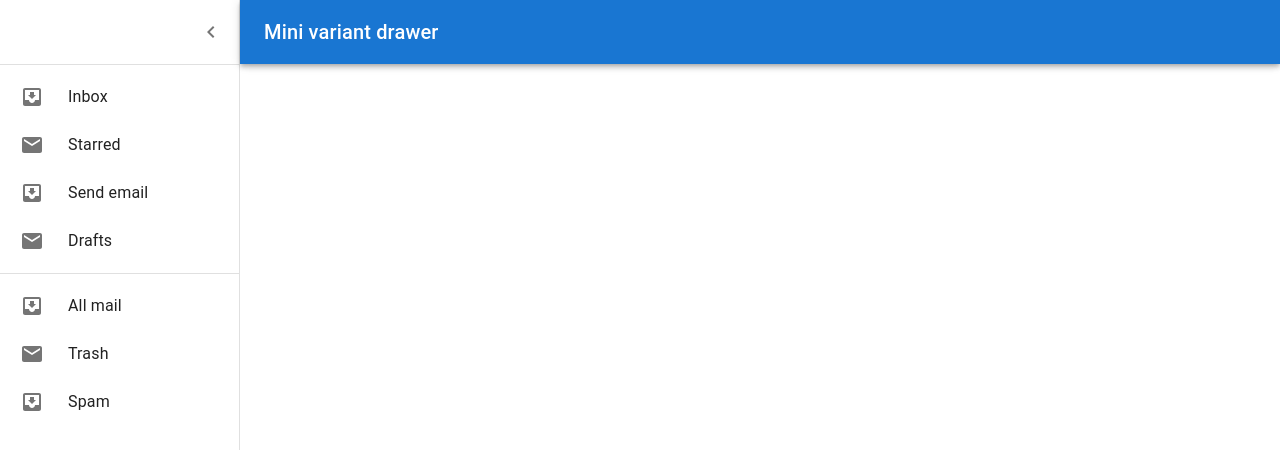
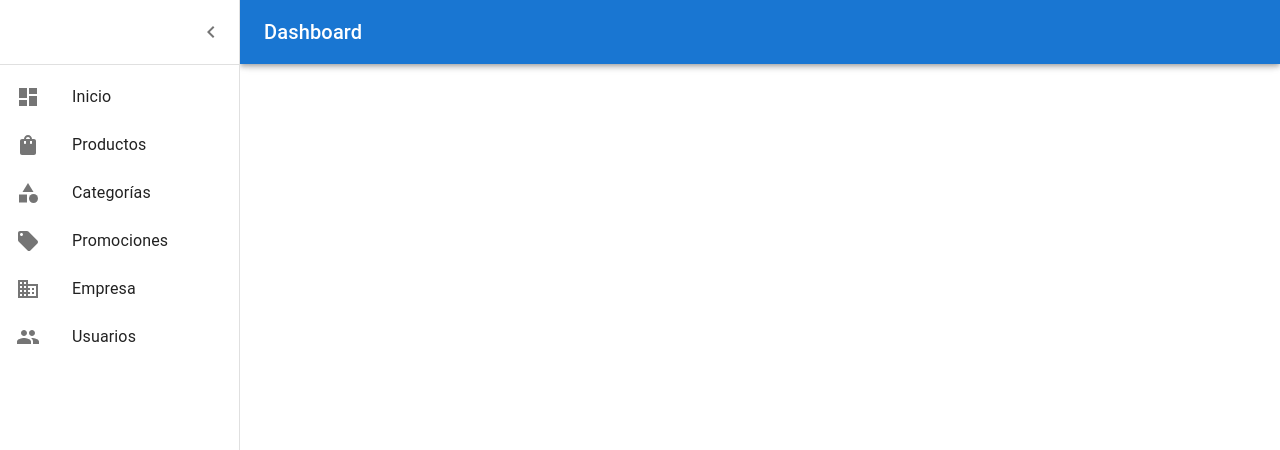
Before and after one commit to RamaFurtado/Dashboard, a React (Vite) app: page / in a window 1280 px wide. Both pictures are taken after a click on the button "open drawer". Shown: the top 450 px of the page. Built offline with nearby package versions, Linux system fonts and the light colour scheme.

Commit message:
añadidos íconos del sidebar

```diff
--- a/src/components/ui/sidebar/Sidebar.tsx
+++ b/src/components/ui/sidebar/Sidebar.tsx
@@ -1,11 +1,11 @@
 import * as React from 'react';
-import { styled, useTheme, Theme, CSSObject } from '@mui/material/styles';
+import { styled, useTheme } from '@mui/material/styles';
 import Box from '@mui/material/Box';
-import MuiDrawer from '@mui/material/Drawer';
+import Drawer from '@mui/material/Drawer';
+import CssBaseline from '@mui/material/CssBaseline';
 import MuiAppBar, { AppBarProps as MuiAppBarProps } from '@mui/material/AppBar';
 import Toolbar from '@mui/material/Toolbar';
 import List from '@mui/material/List';
-import CssBaseline from '@mui/material/CssBaseline';
 import Typography from '@mui/material/Typography';
 import Divider from '@mui/material/Divider';
 import IconButton from '@mui/material/IconButton';
@@ -18,47 +18,32 @@ import ListItemIcon from '@mui/material/ListItemIcon';
 import ListItemText from '@mui/material/ListItemText';
 import InboxIcon from '@mui/icons-material/MoveToInbox';
 import MailIcon from '@mui/icons-material/Mail';
-
-import AutoAwesomeMosaicSharpIcon from '@mui/icons-material/AutoAwesomeMosaicSharp';
-import BusinessSharpIcon from '@mui/icons-material/BusinessSharp';
-import StoreSharpIcon from '@mui/icons-material/StoreSharp';
-import RestaurantSharpIcon from '@mui/icons-material/RestaurantSharp';
-import ReceiptSharpIcon from '@mui/icons-material/ReceiptSharp';
-import PeopleAltSharpIcon from '@mui/icons-material/PeopleAltSharp';
-import LocalOfferSharpIcon from '@mui/icons-material/LocalOfferSharp';
-import QueryStatsSharpIcon from '@mui/icons-material/QueryStatsSharp';
-
+import DashboardIcon from '@mui/icons-material/Dashboard';
+import ShoppingBagIcon from '@mui/icons-material/ShoppingBag';
+import CategoryIcon from '@mui/icons-material/Category';
+import LocalOfferIcon from '@mui/icons-material/LocalOffer';
+import DomainIcon from '@mui/icons-material/Domain';
+import GroupIcon from '@mui/icons-material/Group';
 
 const drawerWidth = 240;
 
-const openedMixin = (theme: Theme): CSSObject => ({
-  width: drawerWidth,
-  transition: theme.transitions.create('width', {
-    easing: theme.transitions.easing.sharp,
-    duration: theme.transitions.duration.enteringScreen,
-  }),
-  overflowX: 'hidden',
-});
-
-const closedMixin = (theme: Theme): CSSObject => ({
-  transition: theme.transitions.create('width', {
+const Main = styled('main', { shouldForwardProp: (prop) => prop !== 'open' })<{
+  open?: boolean;
+}>(({ theme, open }) => ({
+  flexGrow: 1,
+  padding: theme.spacing(3),
+  transition: theme.transitions.create('margin', {
     easing: theme.transitions.easing.sharp,
     duration: theme.transitions.duration.leavingScreen,
   }),
-  overflowX: 'hidden',
-  width: `calc(${theme.spacing(7)} + 1px)`,
-  [theme.breakpoints.up('sm')]: {
-    width: `calc(${theme.spacing(8)} + 1px)`,
-  },
-});
-
-const DrawerHeader = styled('div')(({ theme }) => ({
-  display: 'flex',
-  alignItems: 'center',
-  justifyContent: 'flex-end',
-  padding: theme.spacing(0, 1),
-  // necessary for content to be below app bar
-  ...theme.mixins.toolbar,
+  marginLeft: `-${drawerWidth}px`,
+  ...(open && {
+    transition: theme.transitions.create('margin', {
+      easing: theme.transitions.easing.easeOut,
+      duration: theme.transitions.duration.enteringScreen,
+    }),
+    marginLeft: 0,
+  }),
 }));
 
 interface AppBarProps extends MuiAppBarProps {
@@ -68,39 +53,72 @@ interface AppBarProps extends MuiAppBarProps {
 const AppBar = styled(MuiAppBar, {
   shouldForwardProp: (prop) => prop !== 'open',
 })<AppBarProps>(({ theme, open }) => ({
-  zIndex: theme.zIndex.drawer + 1,
-  transition: theme.transitions.create(['width', 'margin'], {
+  transition: theme.transitions.create(['margin', 'width'], {
     easing: theme.transitions.easing.sharp,
     duration: theme.transitions.duration.leavingScreen,
   }),
   ...(open && {
-    marginLeft: drawerWidth,
     width: `calc(100% - ${drawerWidth}px)`,
-    transition: theme.transitions.create(['width', 'margin'], {
-      easing: theme.transitions.easing.sharp,
+    marginLeft: `${drawerWidth}px`,
+    transition: theme.transitions.create(['margin', 'width'], {
+      easing: theme.transitions.easing.easeOut,
       duration: theme.transitions.duration.enteringScreen,
     }),
   }),
 }));
 
-const Drawer = styled(MuiDrawer, { shouldForwardProp: (prop) => prop !== 'open' })(
-  ({ theme, open }) => ({
-    width: drawerWidth,
-    flexShrink: 0,
-    whiteSpace: 'nowrap',
-    boxSizing: 'border-box',
-    ...(open && {
-      ...openedMixin(theme),
-      '& .MuiDrawer-paper': openedMixin(theme),
-    }),
-    ...(!open && {
-      ...closedMixin(theme),
-      '& .MuiDrawer-paper': closedMixin(theme),
-    }),
-  }),
-);
+const DrawerHeader = styled('div')(({ theme }) => ({
+  display: 'flex',
+  alignItems: 'center',
+  padding: theme.spacing(0, 1),
+  // necessary for content to be below app bar
+  ...theme.mixins.toolbar,
+  justifyContent: 'flex-end',
+}));
 
-export default function MiniDrawer() {
+// ----------------------------------------------CODIGO POR NOSOTROS------------------------------------------------
+
+interface IDashboardItem {
+  text: string,
+  icon: JSX.Element,
+}
+
+interface IDashboard {
+  list: IDashboardItem[]
+}
+
+const dashboardItems: IDashboard = {
+  list: [
+    {
+      text: 'Inicio',
+      icon: <DashboardIcon />
+    },
+    {
+      text: 'Productos',
+      icon: <ShoppingBagIcon />
+    },
+    {
+      text: 'Categorías',
+      icon: <CategoryIcon />
+    },
+    {
+      text: 'Promociones',
+      icon: <LocalOfferIcon />
+    },
+    {
+      text: 'Empresa',
+      icon: <DomainIcon />
+    },
+    {
+      text: 'Usuarios',
+      icon: <GroupIcon />
+    }
+  ]
+}
+
+//-------------------------------------------------------------------------------------------------------------
+
+export default function PersistentDrawerLeft() {
   const theme = useTheme();
   const [open, setOpen] = React.useState(false);
 
@@ -122,79 +140,48 @@ export default function MiniDrawer() {
             aria-label="open drawer"
             onClick={handleDrawerOpen}
             edge="start"
-            sx={{
-              marginRight: 5,
-              ...(open && { display: 'none' }),
-            }}
+            sx={{ mr: 2, ...(open && { display: 'none' }) }}
           >
             <MenuIcon />
           </IconButton>
           <Typography variant="h6" noWrap component="div">
-            Mini variant drawer
+            Dashboard
           </Typography>
         </Toolbar>
       </AppBar>
-      <Drawer variant="permanent" open={open}>
+      <Drawer
+        sx={{
+          width: drawerWidth,
+          flexShrink: 0,
+          '& .MuiDrawer-paper': {
+            width: drawerWidth,
+            boxSizing: 'border-box',
+          },
+        }}
+        variant="persistent"
+        anchor="left"
+        open={open}
+      >
         <DrawerHeader>
           <IconButton onClick={handleDrawerClose}>
-            {theme.direction === 'rtl' ? <ChevronRightIcon /> : <ChevronLeftIcon />}
+            {theme.direction === 'ltr' ? <ChevronLeftIcon /> : <ChevronRightIcon />}
           </IconButton>
         </DrawerHeader>
         <Divider />
         <List>
-          {['Inbox', 'Starred', 'Send email', 'Drafts'].map((text, index) => (
-            <ListItem key={text} disablePadding sx={{ display: 'block' }}>
-              <ListItemButton
-                sx={{
-                  minHeight: 48,
-                  justifyContent: open ? 'initial' : 'center',
-                  px: 2.5,
-                }}
-              >
-                <ListItemIcon
-                  sx={{
-                    minWidth: 0,
-                    mr: open ? 3 : 'auto',
-                    justifyContent: 'center',
-                  }}
-                >
-                  {index % 2 === 0 ? <InboxIcon /> : <MailIcon />}
+          {dashboardItems.list.map(({ text, icon }, index) => (
+            <ListItem key={text} disablePadding>
+              <ListItemButton>
+                <ListItemIcon>
+                  {icon}
                 </ListItemIcon>
-                <ListItemText primary={text} sx={{ opacity: open ? 1 : 0 }} />
-              </ListItemButton>
-            </ListItem>
-          ))}
-        </List>
-        <Divider />
-        <List>
-          {['All mail', 'Trash', 'Spam'].map((text, index) => (
-            <ListItem key={text} disablePadding sx={{ display: 'block' }}>
-              <ListItemButton
-                sx={{
-                  minHeight: 48,
-                  justifyContent: open ? 'initial' : 'center',
-                  px: 2.5,
-                }}
-              >
-                <ListItemIcon
-                  sx={{
-                    minWidth: 0,
-                    mr: open ? 3 : 'auto',
-                    justifyContent: 'center',
-                  }}
-                >
-                  {index % 2 === 0 ? <InboxIcon /> : <MailIcon />}
-                </ListItemIcon>
-                <ListItemText primary={text} sx={{ opacity: open ? 1 : 0 }} />
+                <ListItemText primary={text} />
               </ListItemButton>
             </ListItem>
           ))}
         </List>
       </Drawer>
-      <Box component="main" sx={{ flexGrow: 1, p: 3 }}>
-        <DrawerHeader />
-
-      </Box>
+      <Main open={open}>      </Main>
     </Box>
   );
 }
```
